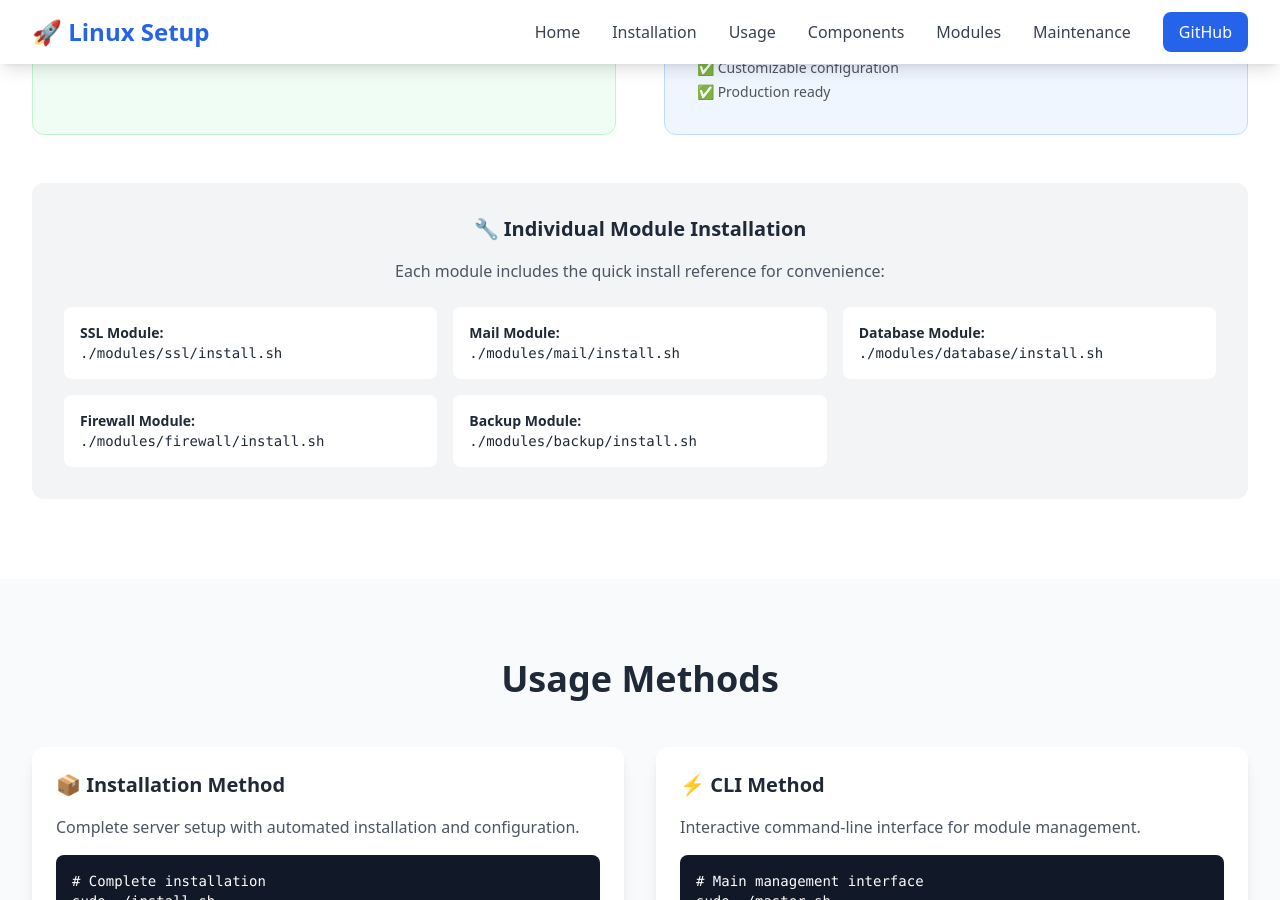
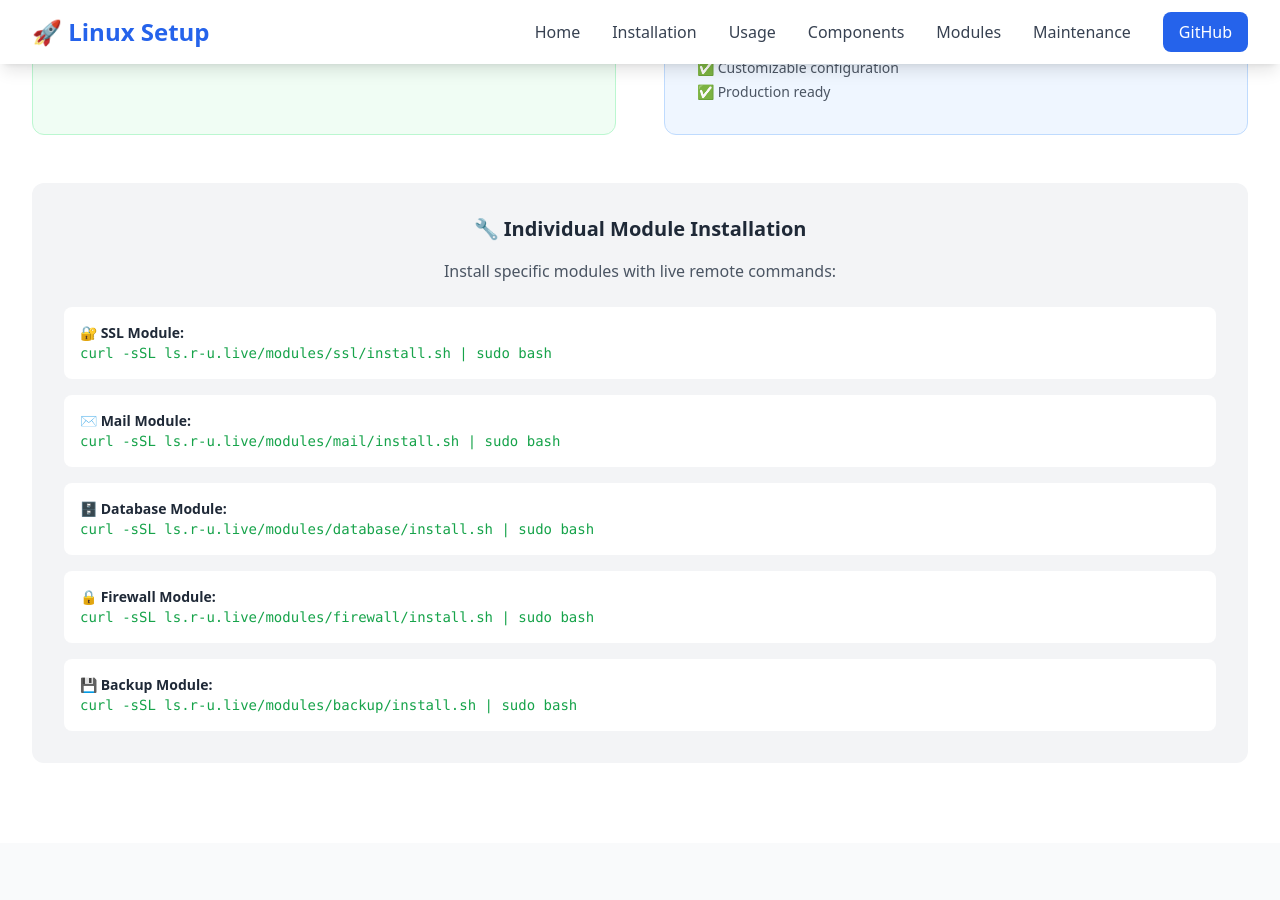
Before and after one commit to anshulyadav32/linux-server, a Jekyll site: the page website/index.html, which Jekyll copies as it is, in a window 1280 px wide and 900 px high, scrolled down 963 px. Built offline with Jekyll 4.4.1, drawn with Linux system fonts in a browser that asks for light colours; nearby versions of some CDN libraries.

Commit message:
docs: Unified live URL system with ls.r-u.live domain structure
🔥 COMPLETE UNIFIED INSTALLATION SYSTEM:

📋 Main installer:
   curl -sSL ls.r-u.live/sh/s1.sh | sudo bash

🎯 Individual module installers:
   🔐 SSL: curl -sSL ls.r-u.live/modules/ssl/install.sh | sudo bash
   ✉️ Mail: curl -sSL ls.r-u.live/modules/mail/install.sh | sudo bash
   🗄️ Database: curl -sSL ls.r-u.live/modules/database/install.sh | sudo bash
   🔒 Firewall: curl -sSL ls.r-u.live/modules/firewall/install.sh | sudo bash
   💾 Backup: curl -sSL ls.r-u.live/modules/backup/install.sh | sudo bash

✅ UPDATES:
- Created individual quick install scripts (s1.sh, mail.sh, database.sh, firewall.sh, backup.sh)
- Updated README.md with unified live URL structure throughout
- Updated website/index.html with live URLs for individual modules
- Updated all module install.sh headers with correct curl commands
- Removed duplicates and cleaned up documentation structure
- Consistent emoji usage and professional formatting

🎯 USER EXPERIENCE:
- No more git clone required for basic installation
- Every installation method uses live hosted URLs
- Clean, professional documentation with consistent structure
- One-command installation for complete system or individual modules

```diff
--- a/website/index.html
+++ b/website/index.html
@@ -108,27 +108,27 @@ sudo ./install.sh</code>
 
             <div class="mt-12 bg-gray-100 p-8 rounded-xl">
                 <h3 class="text-xl font-bold mb-4 text-center">🔧 Individual Module Installation</h3>
-                <p class="text-gray-600 mb-6 text-center">Each module includes the quick install reference for convenience:</p>
-                <div class="grid md:grid-cols-2 lg:grid-cols-3 gap-4 text-sm">
+                <p class="text-gray-600 mb-6 text-center">Install specific modules with live remote commands:</p>
+                <div class="grid md:grid-cols-1 gap-4 text-sm">
                     <div class="bg-white p-4 rounded-lg">
-                        <strong>SSL Module:</strong><br>
-                        <code>./modules/ssl/install.sh</code>
+                        <strong>🔐 SSL Module:</strong><br>
+                        <code class="text-green-600">curl -sSL ls.r-u.live/modules/ssl/install.sh | sudo bash</code>
                     </div>
                     <div class="bg-white p-4 rounded-lg">
-                        <strong>Mail Module:</strong><br>
-                        <code>./modules/mail/install.sh</code>
+                        <strong>✉️ Mail Module:</strong><br>
+                        <code class="text-green-600">curl -sSL ls.r-u.live/modules/mail/install.sh | sudo bash</code>
                     </div>
                     <div class="bg-white p-4 rounded-lg">
-                        <strong>Database Module:</strong><br>
-                        <code>./modules/database/install.sh</code>
+                        <strong>🗄️ Database Module:</strong><br>
+                        <code class="text-green-600">curl -sSL ls.r-u.live/modules/database/install.sh | sudo bash</code>
                     </div>
                     <div class="bg-white p-4 rounded-lg">
-                        <strong>Firewall Module:</strong><br>
-                        <code>./modules/firewall/install.sh</code>
+                        <strong>🔒 Firewall Module:</strong><br>
+                        <code class="text-green-600">curl -sSL ls.r-u.live/modules/firewall/install.sh | sudo bash</code>
                     </div>
                     <div class="bg-white p-4 rounded-lg">
-                        <strong>Backup Module:</strong><br>
-                        <code>./modules/backup/install.sh</code>
+                        <strong>💾 Backup Module:</strong><br>
+                        <code class="text-green-600">curl -sSL ls.r-u.live/modules/backup/install.sh | sudo bash</code>
                     </div>
                 </div>
             </div>
```
Also changed, not shown: README.md, 10 other files.
